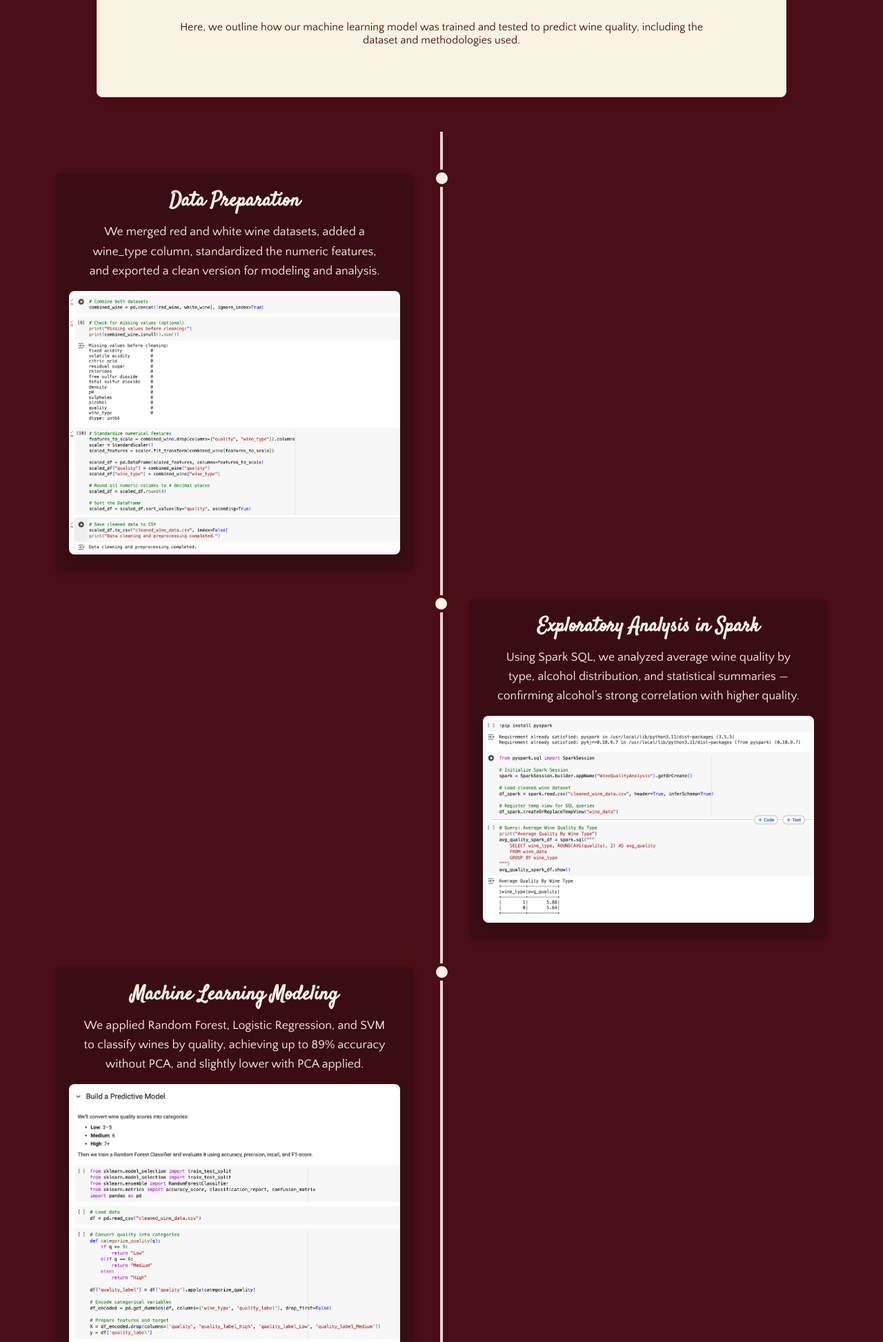
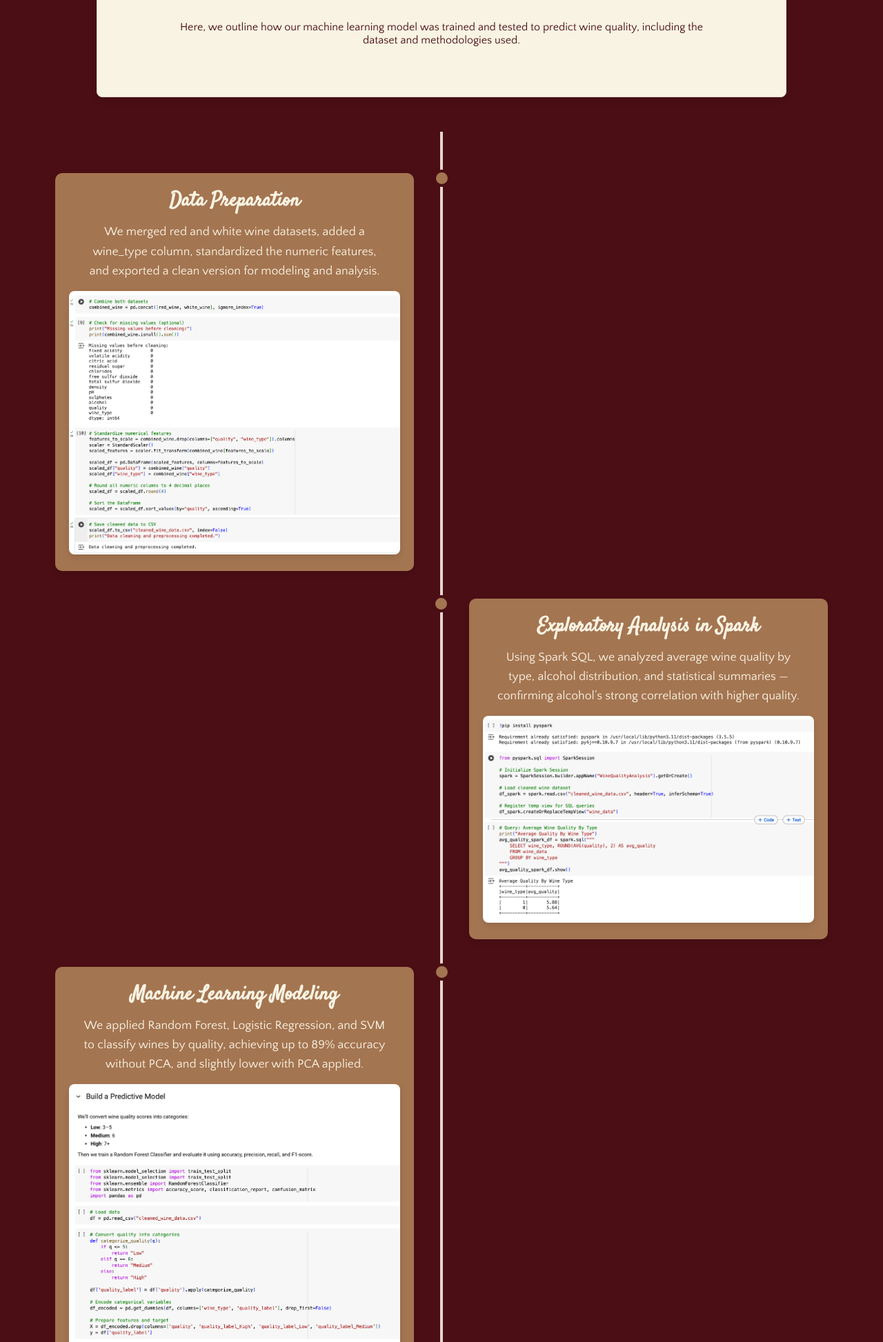
Before and after one commit to alvamag/Team3_Project4, a Flask app: page /the-process in a window 1280 px wide. Shown: the part 335-2281 px from the top of the page at 69% size. Run offline with Flask 3, Linux system fonts and the light colour scheme.

Commit message:
Update the-process.css

```diff
--- a/wine_quality_app/static/css/the-process.css
+++ b/wine_quality_app/static/css/the-process.css
@@ -98,7 +98,7 @@
   width: 25px;
   height: 25px;
   right: -13px;
-  background-color: #F8F3E3;
+  background-color: #A47551;
   border: 4px solid #4B0E15;
   top: 15px;
   border-radius: 50%;
@@ -126,7 +126,7 @@
 
 /* Timeline content cards */
 .timeline-content {
-  background-color: #3A0D12;
+  background-color: #A47551;
   color: #F8F3E3;
   padding: 20px;
   border-radius: 10px;
```
